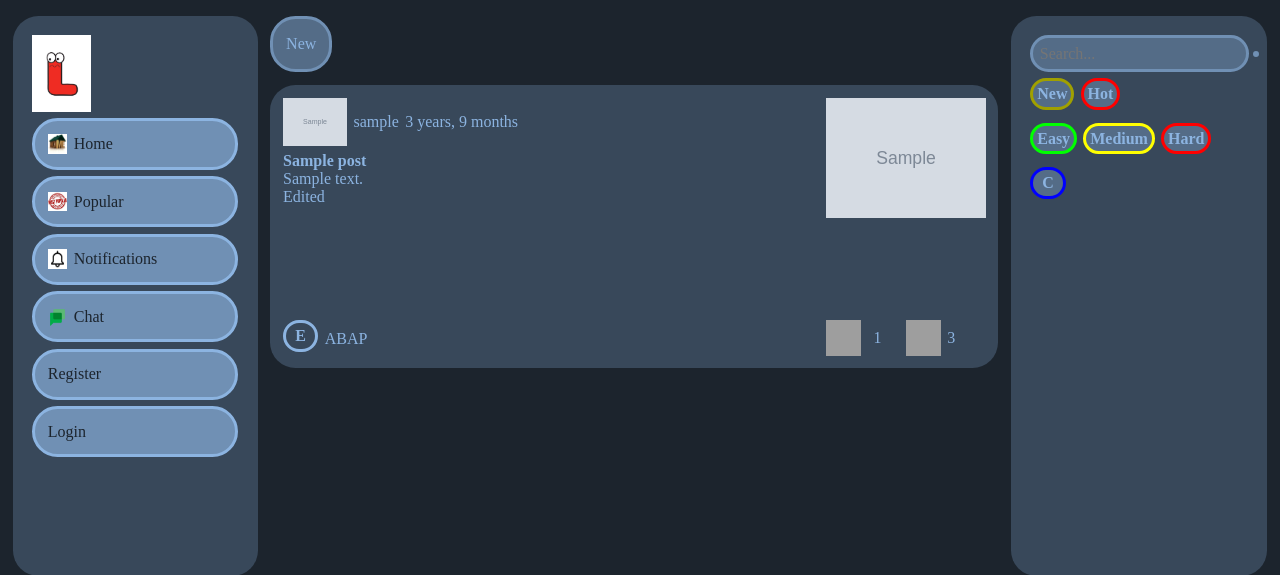
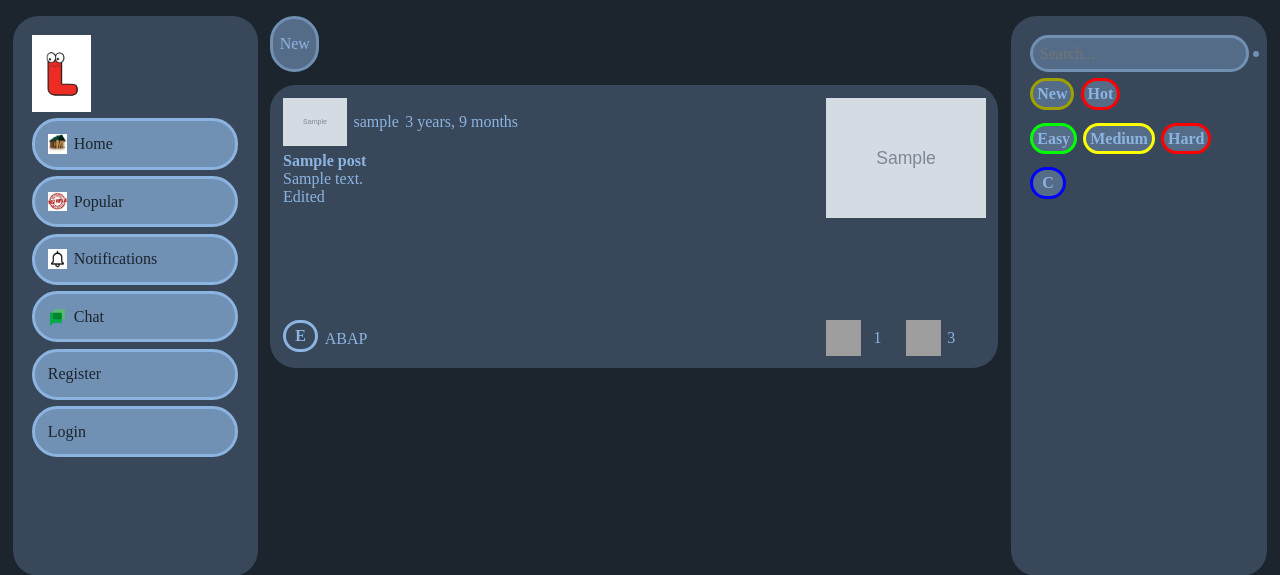
Before and after one commit to YaBoyya/Litter, a Django app: page / in a window 1280 px wide. Shown: the top 575 px of the page. Run offline with Django 5.2, Linux system fonts and the light colour scheme; data comes from the database, SQL or seed files in the repository; tables that the repository leaves empty hold one stand-in row (values such as "Sample post"); grey boxes marked "Sample" are stand-in pictures; grey boxes are pictures that could not be loaded.

Commit message:
Make button a tag size of parent

```diff
--- a/static/css/base.css
+++ b/static/css/base.css
@@ -129,6 +129,10 @@ body>div {
   margin-right: var(--small-gap);
   aspect-ratio: 1/1;
 }
+.button a, .button-list>li a {
+  width: 100%;
+  height: 100%;
+}
 .fill-img img, .fill-img-list>li img {
   height: 100%;
   width: 100%;
--- a/static/css/list-template.css
+++ b/static/css/list-template.css
@@ -1,9 +1,12 @@
 /* SIZE, MARGIN AND PADDING */
 .post-utility-bar>button, .post-utility-bar>ul>li {
   height: 3.5rem;
-  padding: var(--big-gap);
   position: relative;
   margin-bottom: var(--small-gap);
+  width: auto;
+}
+.post-utility-bar>button a {
+  padding: 0 var(--small-gap);
 }
 .post-list>li {
   margin-top: var(--small-gap);
--- a/templates/list-template.html
+++ b/templates/list-template.html
@@ -2,11 +2,11 @@
   <div class="space-between post-utility-bar">
     {% if request.user.is_authenticated %}
     <button class="button">
-      <a class="centered-text" href="{% url 'core:create-post' %}">+ POST</a>
+      <a class="center" href="{% url 'core:create-post' %}">+ POST</a>
     </button>
     {% endif %}
     <button id="sort" class="button">
-      <span class="centered-text">New</span>
+      <a class="center" href="#" >New</a>
     </button>
   </div>
   {% if posts %}
```
